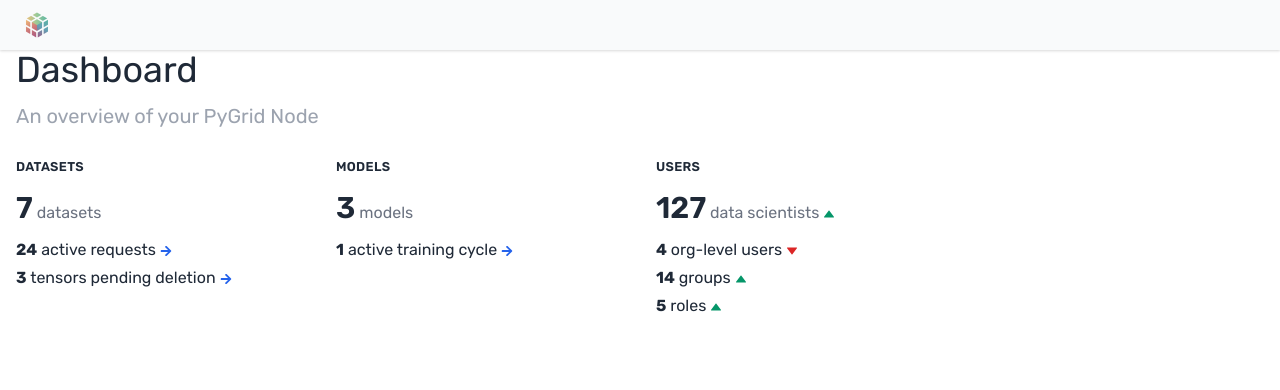
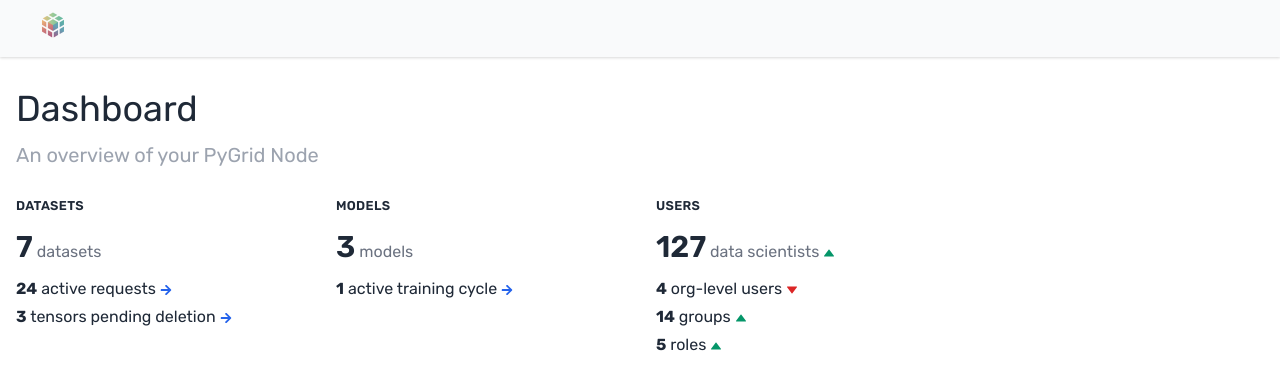
Before and after one commit to OpenMined/pygrid-admin, a Next.js app: page /dashboard in a window 1280 px wide. Shown: the top 390 px of the page. Built offline with nearby package versions, Linux system fonts and the light colour scheme; what @tailwindcss/typography would draw is missing.

Commit message:
more dashboard changes

```diff
--- a/src/components/Header/index.js
+++ b/src/components/Header/index.js
@@ -5,11 +5,13 @@ import {default as NextLink} from 'next/link'
 
 const Header = () => {
   return (
-    <nav>
+    <nav className="sticky top-0">
       <div className="flex flex-row flex-wrap items-center justify-between px-3 shadow bg-gray-50">
-        <NextLink href="/" passHref>
-          <Image className="cursor-pointer" src="/assets/logo.png" alt="PyGrid home" width={50} height={50} />
-        </NextLink>
+        <div className="container mx-auto">
+          <NextLink href="/" passHref>
+            <Image className="cursor-pointer" src="/assets/logo.png" alt="PyGrid home" width={50} height={50} />
+          </NextLink>
+        </div>
       </div>
     </nav>
   )
--- a/src/pages/_app.tsx
+++ b/src/pages/_app.tsx
@@ -1,4 +1,4 @@
-import React from 'react'
+import React, {FunctionComponent} from 'react'
 import type {AppProps} from 'next/app'
 import {ReactQueryDevtools} from 'react-query/devtools'
 import {QueryCache, QueryClient, QueryClientProvider} from 'react-query'
@@ -18,10 +18,10 @@ const queryClient = new QueryClient({
   queryCache: queryCache
 })
 
-const Layout = ({children}) => (
-  <div className="layout">
+const Layout: FunctionComponent = ({children}) => (
+  <div className="min-h-screen">
     <Header />
-    {children}
+    <div className="container mx-auto mt-8 mb-12">{children}</div>
   </div>
 )
 
--- a/src/pages/dashboard/index.tsx
+++ b/src/pages/dashboard/index.tsx
@@ -3,7 +3,7 @@ import {Card} from '@/components/pages/dashboard/card'
 import cardsData from '@/components/pages/dashboard/card/_data'
 
 const Dashboard: React.FunctionComponent = () => (
-  <div className="container mx-auto">
+  <div>
     <section>
       <h1 className="text-4xl text-gray-800">Dashboard</h1>
       <p className="mt-3 mb-6 text-xl text-gray-400">An overview of your PyGrid Node</p>
```
